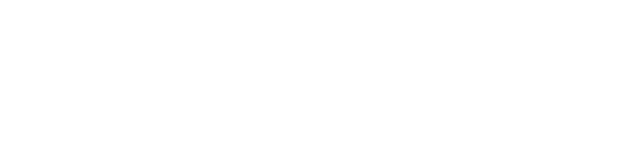
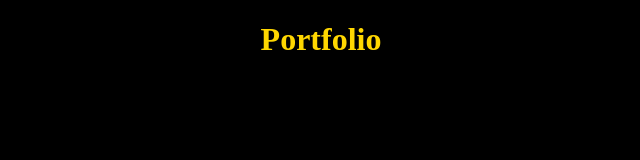
Before and after one commit to KentMG/Portfolio, a plain HTML site: page Frontend/index.html in a window 1280 px wide. Shown: the whole page, without its empty margins (319-959 px from the left). Drawn offline with Linux system fonts and the light colour scheme.

Commit message:
End of Class

```diff
--- a/Frontend/index.html
+++ b/Frontend/index.html
@@ -1,9 +1,10 @@
 <!DOCTYPE html>
 <html>
 	<head>
-
+	<link href="./styles.css" rel="stylesheet" type="text/css">
 	</head>
 	<body>
-
+	<h1>Portfolio</h1>
+	<p>My Github: KentMG</p>
 	</body>
 </html>
--- a/Frontend/styles.css
+++ b/Frontend/styles.css
@@ -0,0 +1,14 @@
+html{
+	background-color:black;
+}
+
+
+h1{
+	color: gold;
+	background-color: black;
+	text-align:center;
+}
+
+p{
+	color: FFF00F;
+}
```
